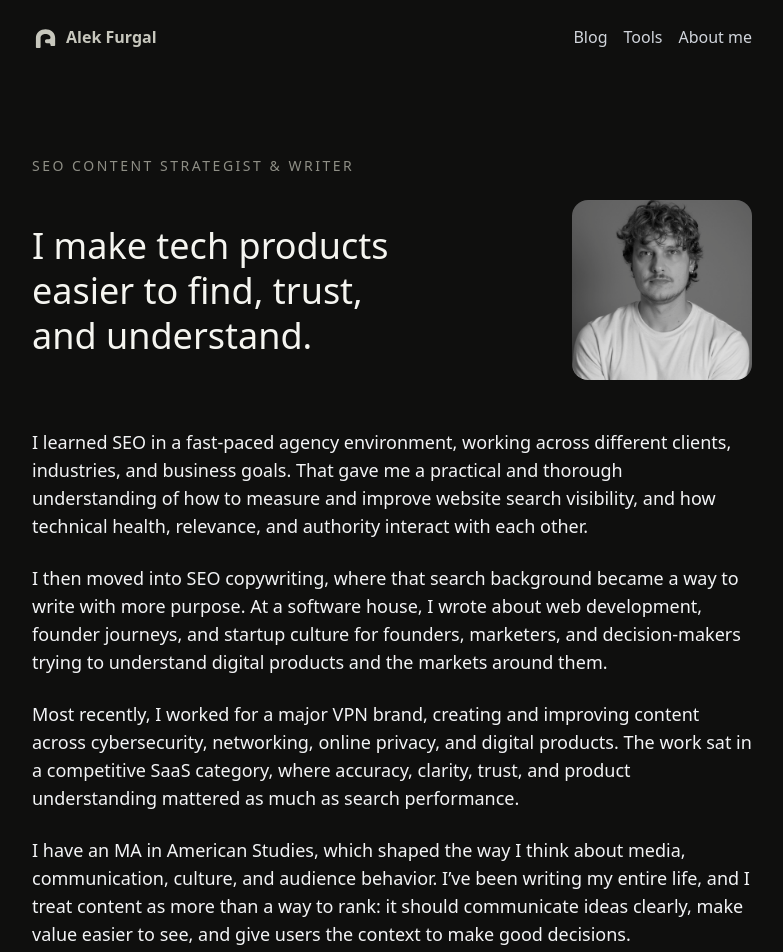
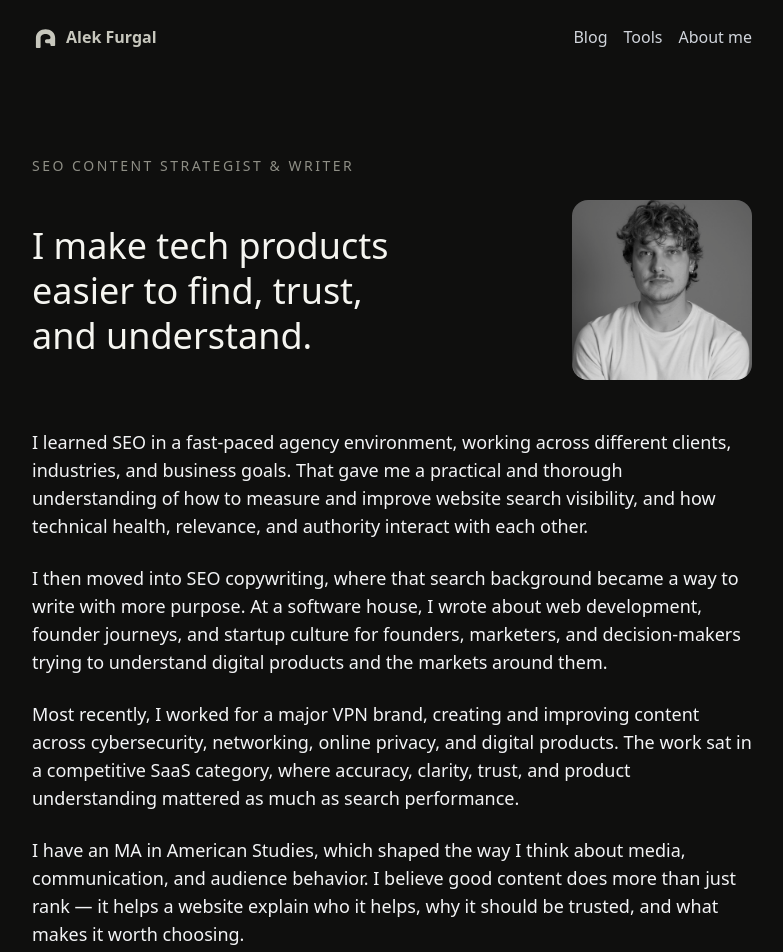
Before and after one commit to alfurg/alekfurgal.com, a Next.js app: page /about in a window 1280 px wide. Shown: the top 952 px of the page, without its empty margins (248-1031 px from the left). Built offline with nearby package versions, Linux system fonts and the light colour scheme.

Commit message:
Update page.tsx

```diff
--- a/app/about/page.tsx
+++ b/app/about/page.tsx
@@ -54,10 +54,9 @@ export default function AboutPage() {
 
           <p>
             I have an MA in American Studies, which shaped the way I think about
-            media, communication, culture, and audience behavior.
-            I’ve been writing my entire life, and I treat content as more than a way
-            to rank: it should communicate ideas clearly, make value easier to see,
-            and give users the context to make good decisions.
+            media, communication, and audience behavior.
+            I believe good content does more than just rank — it helps a website explain who it helps,
+            why it should be trusted, and what makes it worth choosing.
           </p>
       </div>
     </main>);
```
